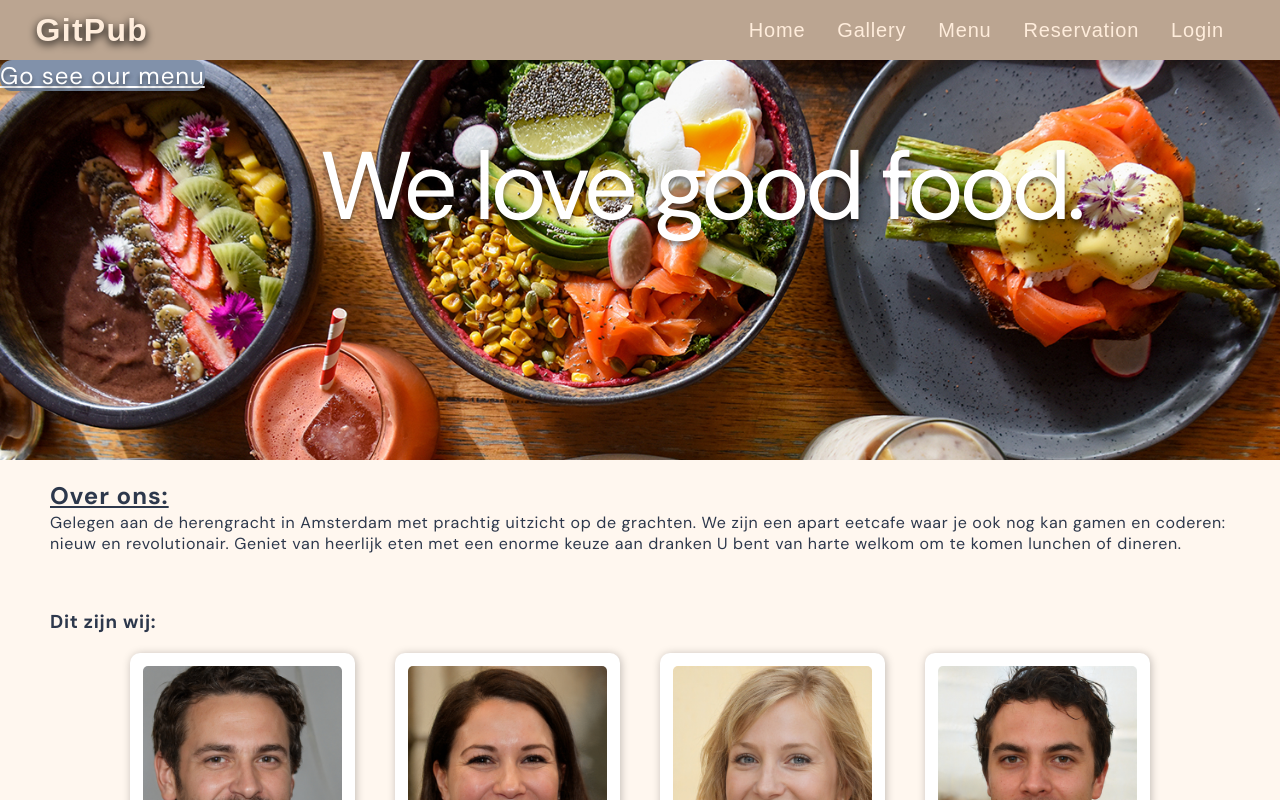
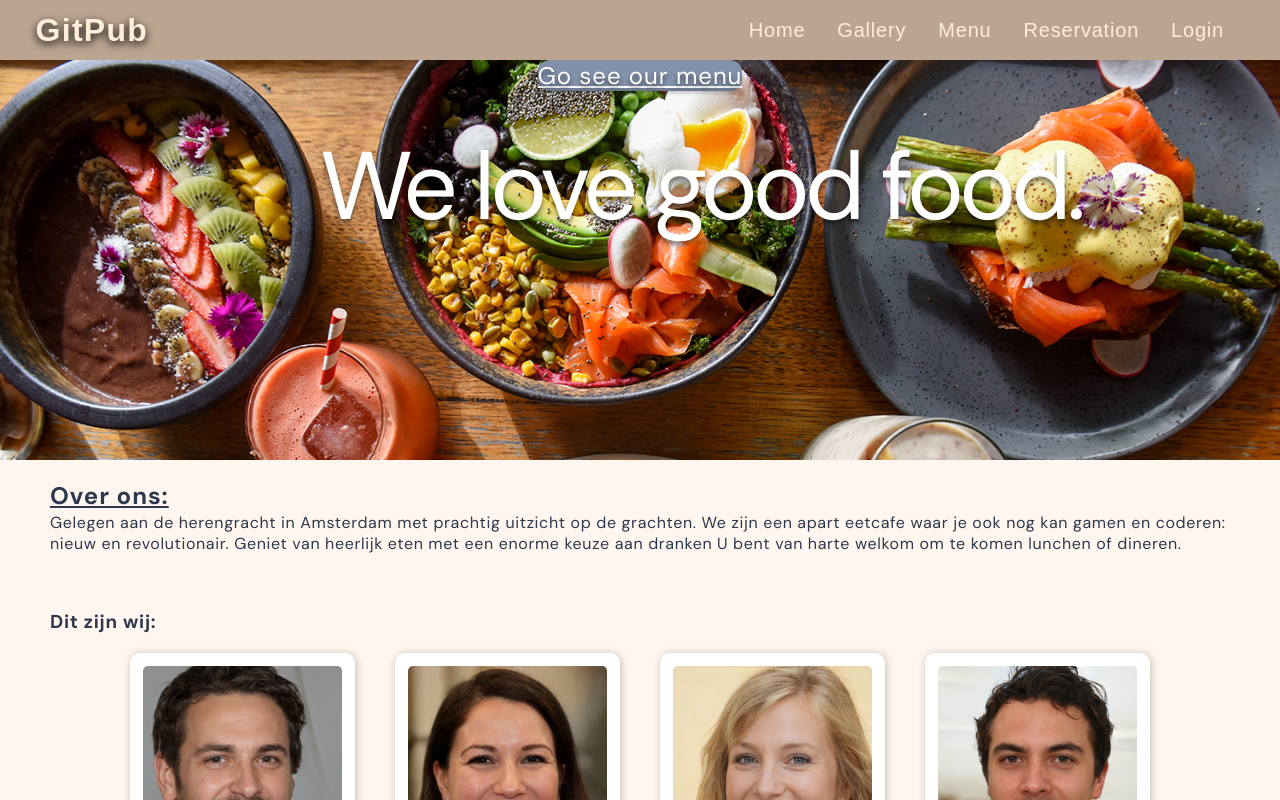
Before and after one commit to DDuijker/dev4-project, a React (Create React App) app in the folder frontend/: page / in a window 1280 px wide. Shown: the top 800 px of the page. Built offline with nearby package versions, Linux system fonts and the light colour scheme; a web font is replaced by a local one.

Commit message:
kleine verandering aan link

```diff
--- a/frontend/src/css/home.css
+++ b/frontend/src/css/home.css
@@ -29,8 +29,20 @@
     color: white;
     border-radius: 12px;
     height: 60px;
-    align-items: center;
+     align-items: center;
     text-shadow: 0px 4px 4px rgb(0 0 0 / 25%), 0px 4px 4px rgb(0 0 0 / 25%);
+    /* left: 650px;
+top: 320px; */
+}
+
+.div--button{
+   text-align: center;
+   font-size: 12px;
+   color: #cfcfcf;
+   display: block;
+   margin: auto;
+   margin-left: auto;
+   margin-right: auto;
 }
 
 .about-us {
--- a/frontend/src/pages/home.js
+++ b/frontend/src/pages/home.js
@@ -12,9 +12,11 @@ export default function Home() {
     <div>
       <div className={"banner"}>
         <h1 className={"banner--header"}>We love good food.</h1>
-        <Link className={"banner--button"} to="/menu">
-          Go see our menu
-        </Link>
+        <div className={"div--button"}>
+          <Link className={"banner--button"} to="/menu">
+            Go see our menu
+          </Link>{" "}
+        </div>
       </div>
       <div className={"about-us"}>
         <h2 className={"about-us--header-text"}>Over ons:</h2>
```
